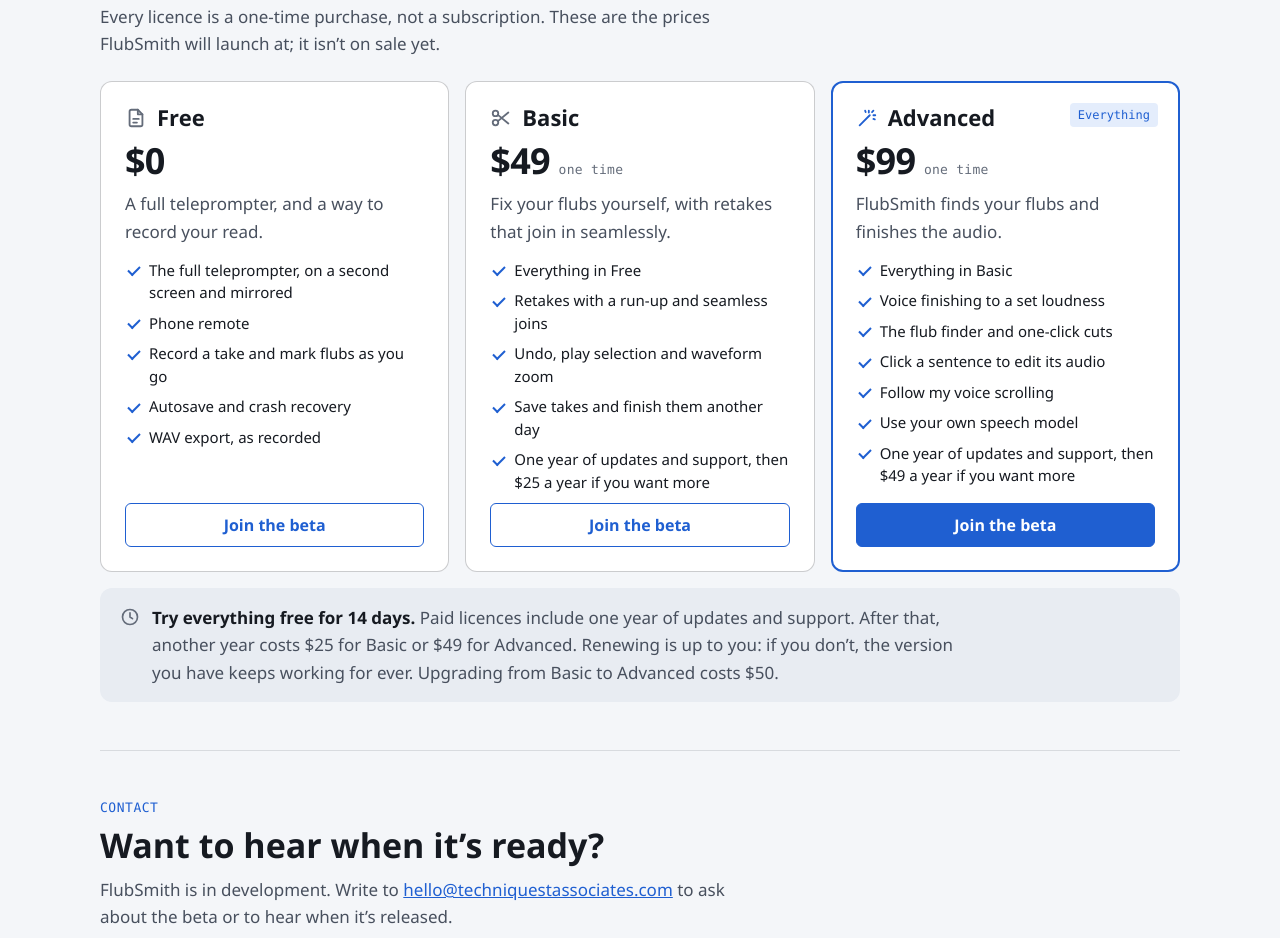
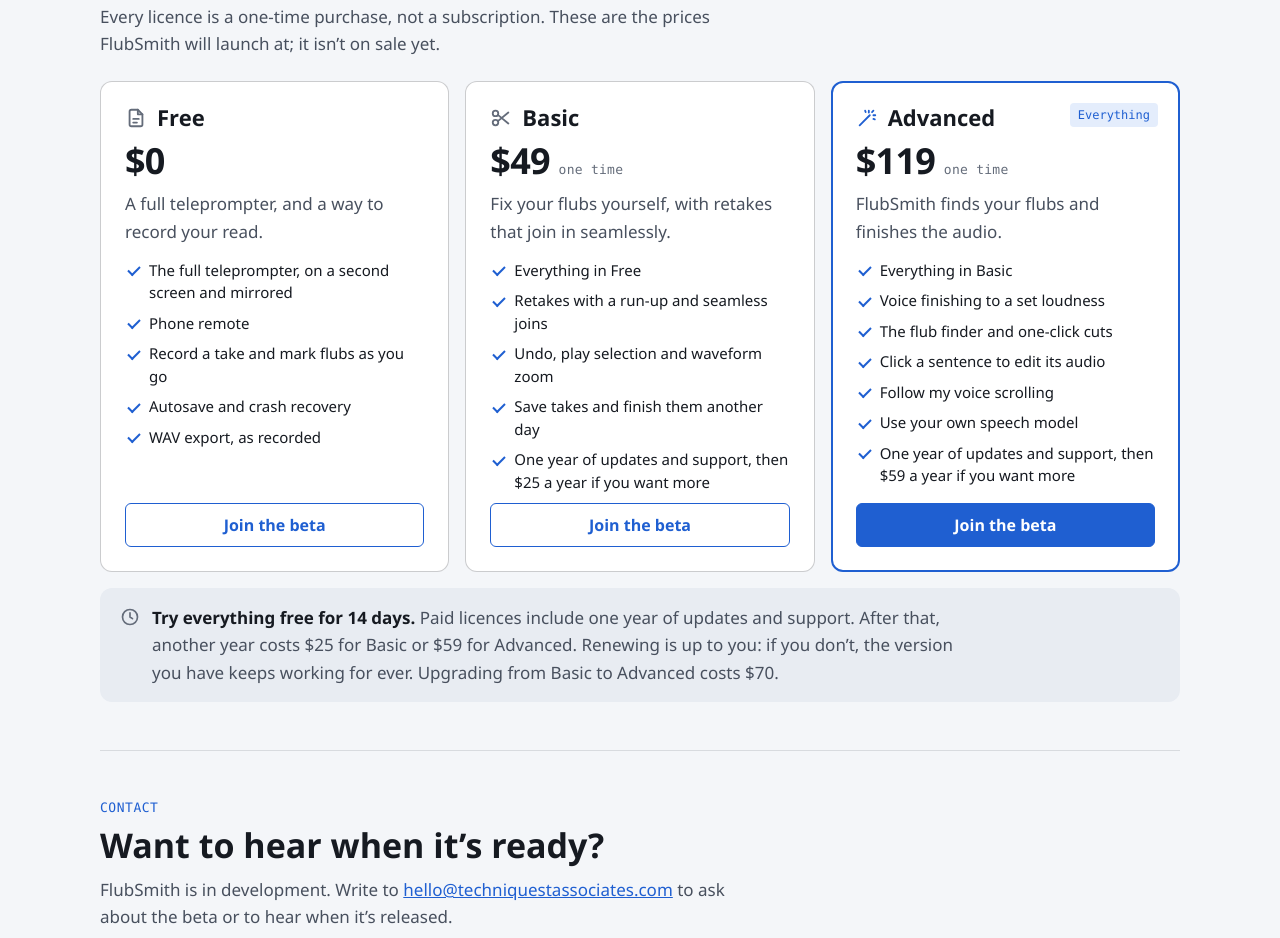
Before and after one commit to ScottDavis-GV/flubsmith.com, a plain HTML site: page index.html in a window 1280 px wide. Shown: the part 1912-2850 px from the top of the page. Drawn offline with Linux system fonts and the light colour scheme.

Commit message:
Set Advanced to $119, its renewal to $59, and the upgrade to $70

```diff
--- a/index.html
+++ b/index.html
@@ -139,7 +139,7 @@
       <article class="plan feat">
         <span class="tag">Everything</span>
         <h3><svg width="24" height="24" viewBox="0 0 24 24" aria-hidden="true"><use href="#i-wand"/></svg>Advanced</h3>
-        <p class="price">$99 <span>one time</span></p>
+        <p class="price">$119 <span>one time</span></p>
         <p class="pitch">FlubSmith finds your flubs and finishes the audio.</p>
         <ul>
           <li>Everything in Basic</li>
@@ -148,14 +148,14 @@
           <li>Click a sentence to edit its audio</li>
           <li>Follow my voice scrolling</li>
           <li>Use your own speech model</li>
-          <li>One year of updates and support, then $49 a year if you want more</li>
+          <li>One year of updates and support, then $59 a year if you want more</li>
         </ul>
         <a class="btn" href="mailto:hello@techniquestassociates.com?subject=FlubSmith%20beta%3A%20Advanced">Join the beta</a>
       </article>
     </div>
     <div class="trial">
       <svg width="24" height="24" viewBox="0 0 24 24" aria-hidden="true"><use href="#i-clock"/></svg>
-      <p><strong>Try everything free for 14 days.</strong> Paid licences include one year of updates and support. After that, another year costs $25 for Basic or $49 for Advanced. Renewing is up to you: if you don’t, the version you have keeps working for ever. Upgrading from Basic to Advanced costs $50.</p>
+      <p><strong>Try everything free for 14 days.</strong> Paid licences include one year of updates and support. After that, another year costs $25 for Basic or $59 for Advanced. Renewing is up to you: if you don’t, the version you have keeps working for ever. Upgrading from Basic to Advanced costs $70.</p>
     </div>
   </section>
 
```
